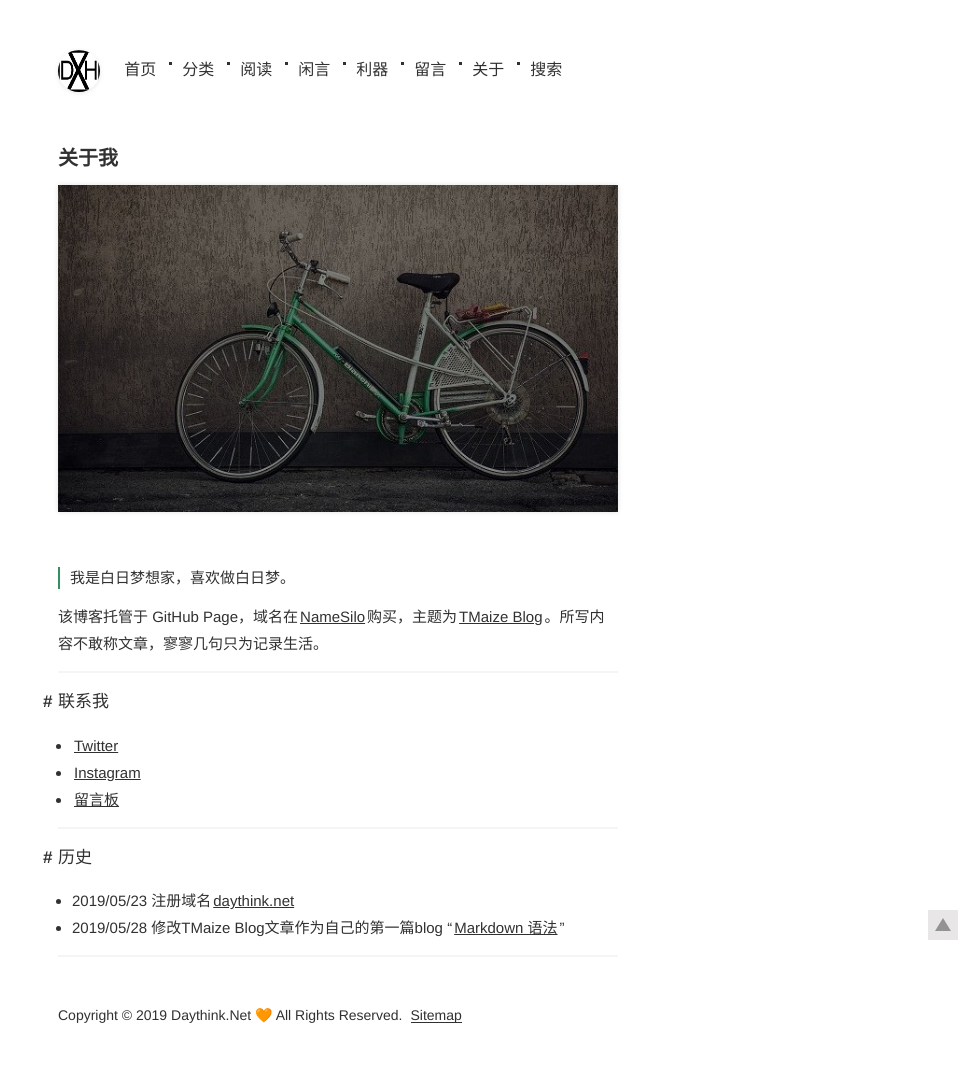
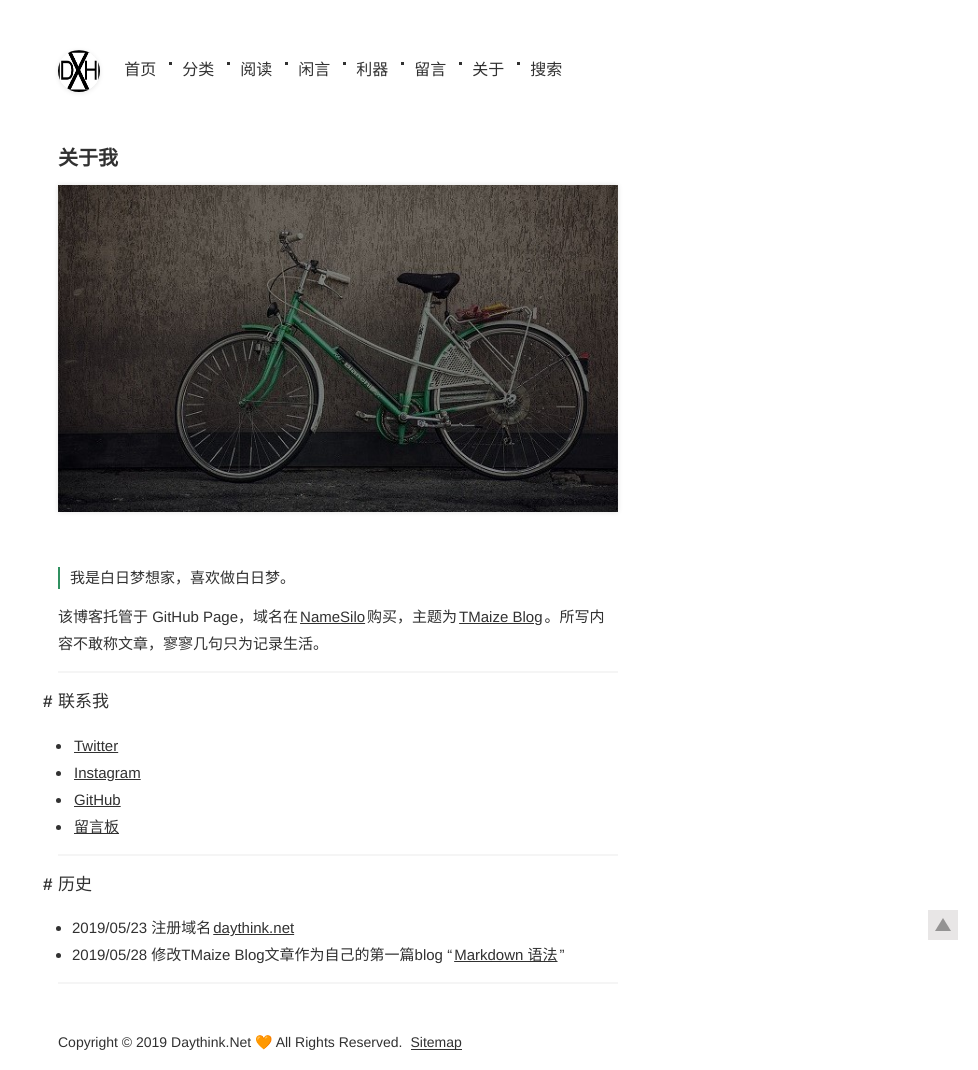
Before and after one commit to Devinteng/blog3, a Jekyll site: the page built from pages/关于.md, in a window 1280 px wide. Shown: the whole page, without its empty margins (302-1280 px from the left). Built offline with Jekyll 4.4.1, drawn with Linux system fonts in a browser that asks for light colours; before the commit the page ends 1043 px from its top, so only the background shows below that.

Commit message:
Update 关于.md

```diff
--- a/pages/关于.md
+++ b/pages/关于.md
@@ -16,6 +16,7 @@ title: 关于我
 
 + [Twitter](https://twitter.com/caiwoshiwho)
 + [Instagram](https://www.instagram.com/caiwoshiwho/)
++ [GitHub](https://github.com/Devinteng)
 + [留言板](https://daythink.net/pages/%E7%95%99%E8%A8%80.html)
 
 ***
```
